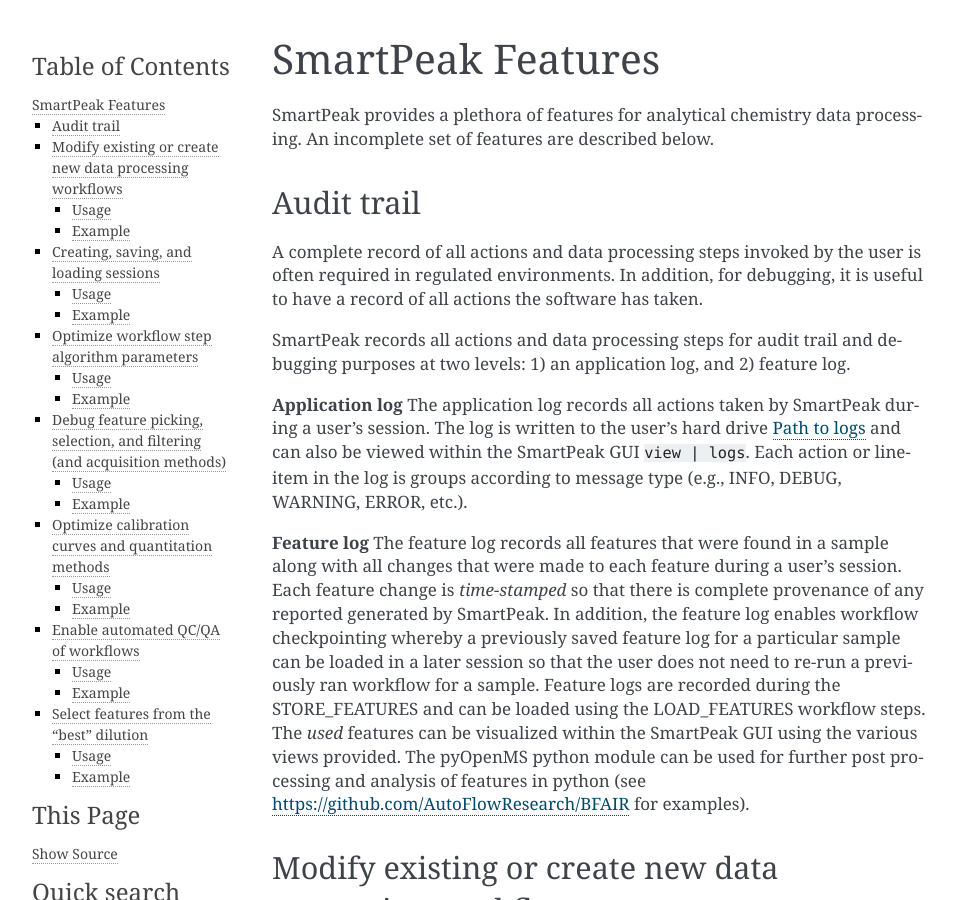
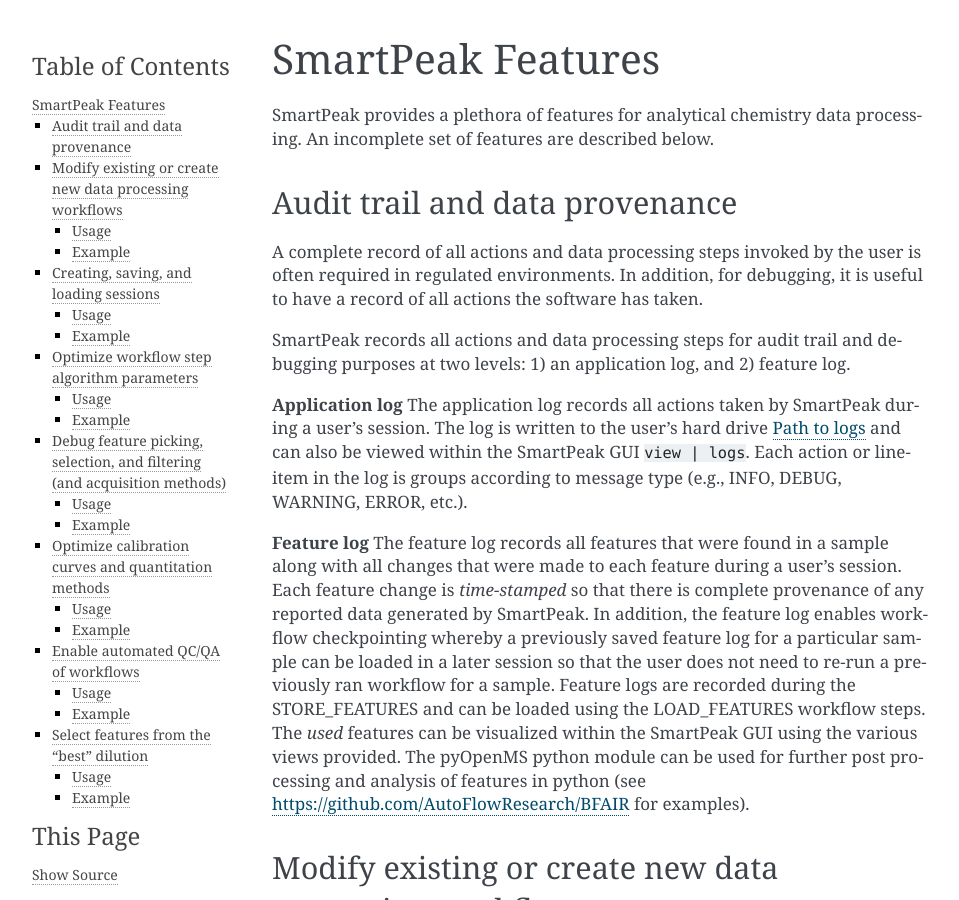
Before and after one commit to AutoFlowResearch/SmartPeak, a Sphinx documentation site: the page built from docs/start/features.rst, in a window 1280 px wide and 900 px high. Shown: the whole window, without its empty margins (148-1107 px from the left). Built offline with Sphinx 7.4.7, drawn with Linux system fonts in a browser that asks for light colours; pages that are not in the unit, such as notebooks, are missing from menus.

Commit message:
feat: updates to features audit trail section

```diff
--- a/docs/start/features.rst
+++ b/docs/start/features.rst
@@ -3,7 +3,7 @@
 
 SmartPeak provides a plethora of features for analytical chemistry data processing.  An incomplete set of features are described below.
 
-Audit trail
+Audit trail and data provenance
 -----------------------------------------------------------------------------
 
 A complete record of all actions and data processing steps invoked by the user is often required in regulated environments.  In addition, for debugging, it is useful to have a record of all actions the software has taken.
@@ -14,7 +14,7 @@
 The application log records all actions taken by SmartPeak during a user's session.  The log is written to the user's hard drive :ref:`logs` and can also be viewed within the SmartPeak GUI ``view | logs``.  Each action or line-item in the log is groups according to message type (e.g., INFO, DEBUG, WARNING, ERROR, etc.).
 
 **Feature log**
-The feature log records all features that were found in a sample along with all changes that were made to each feature during a user's session.  Each feature change is `time-stamped` so that there is complete provenance of any reported generated by SmartPeak.  In addition, the feature log enables workflow checkpointing whereby a previously saved feature log for a particular sample can be loaded in a later session so that the user does not need to re-run a previously ran workflow for a sample.  Feature logs are recorded during the STORE_FEATURES and can be loaded using the LOAD_FEATURES workflow steps.  The `used` features can be visualized within the SmartPeak GUI using the various views provided.  The pyOpenMS python module can be used for further post processing and analysis of features in python (see https://github.com/AutoFlowResearch/BFAIR for examples).
+The feature log records all features that were found in a sample along with all changes that were made to each feature during a user's session.  Each feature change is `time-stamped` so that there is complete provenance of any reported data generated by SmartPeak.  In addition, the feature log enables workflow checkpointing whereby a previously saved feature log for a particular sample can be loaded in a later session so that the user does not need to re-run a previously ran workflow for a sample.  Feature logs are recorded during the STORE_FEATURES and can be loaded using the LOAD_FEATURES workflow steps.  The `used` features can be visualized within the SmartPeak GUI using the various views provided.  The pyOpenMS python module can be used for further post processing and analysis of features in python (see https://github.com/AutoFlowResearch/BFAIR for examples).
 
 Modify existing or create new data processing workflows
 -----------------------------------------------------------------------------
```
